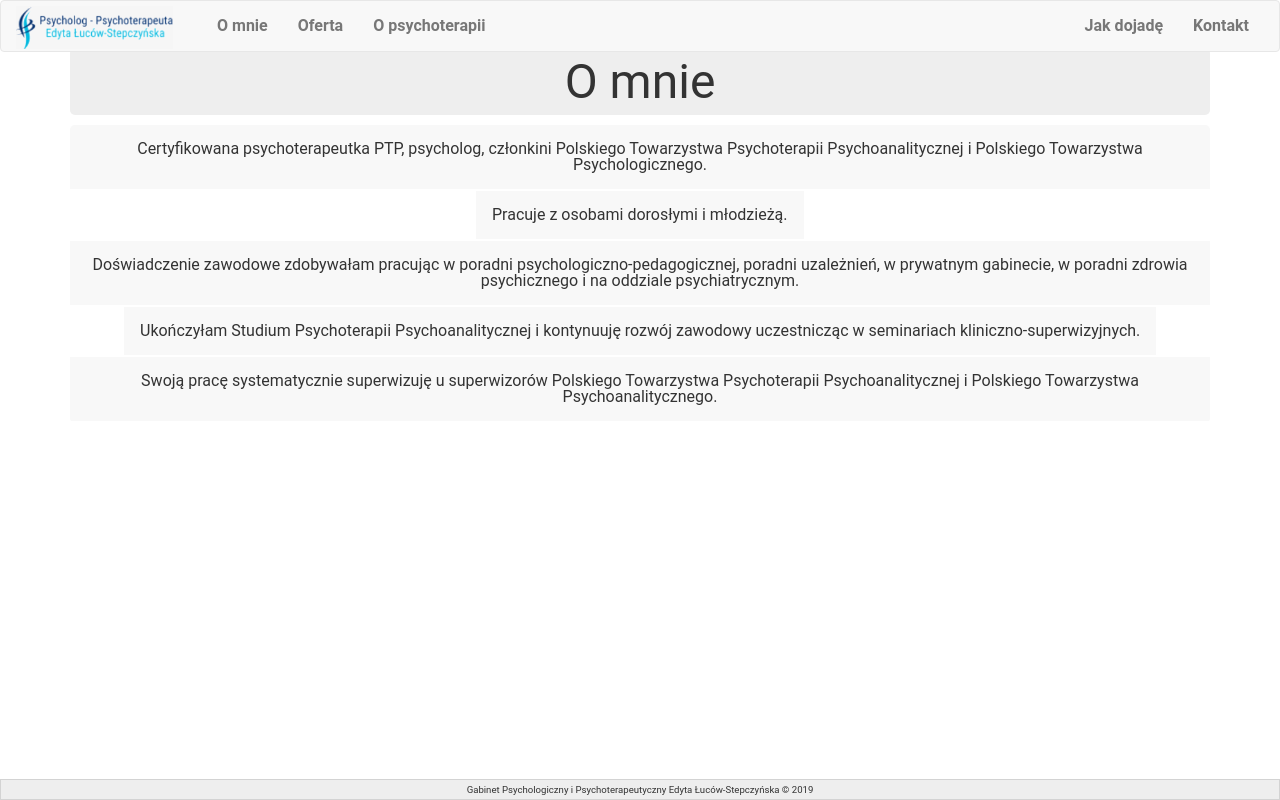
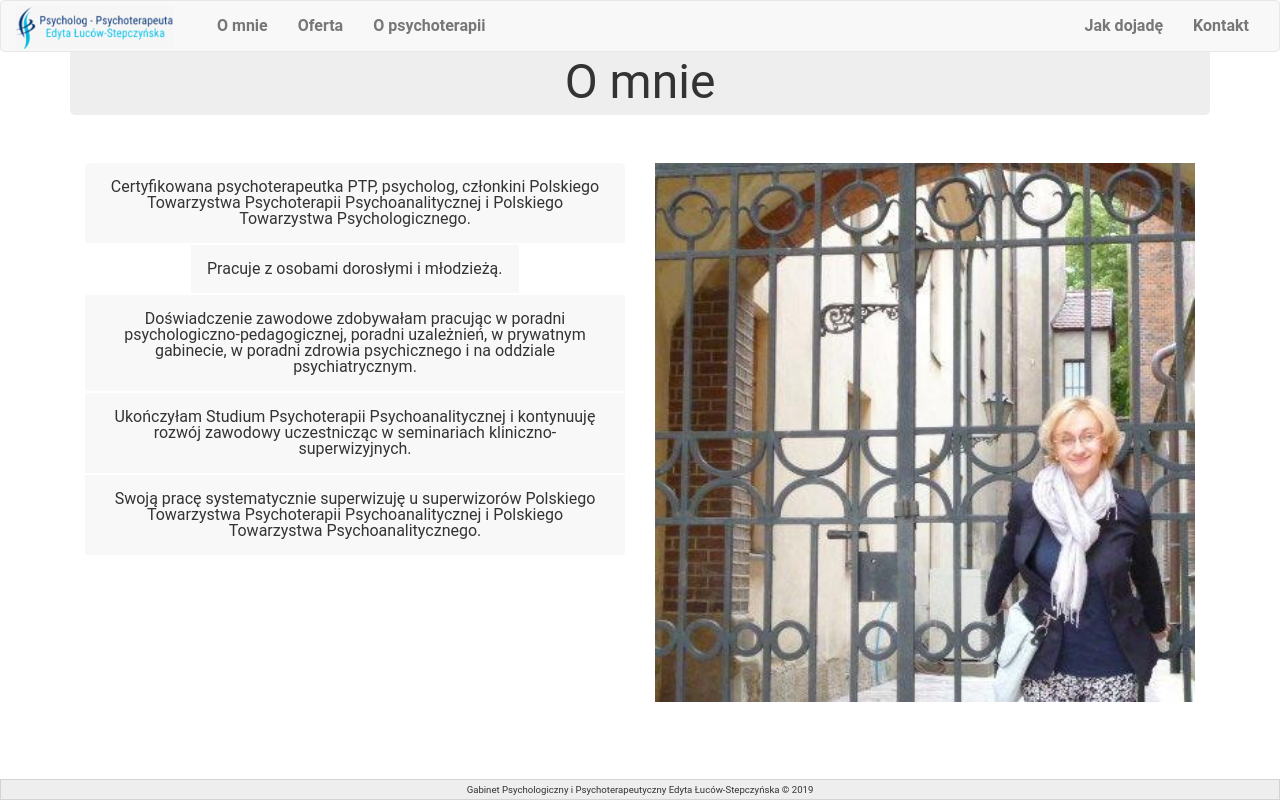
Before and after one commit to Ogar616/psychoterapia-kolobrzeg, a React (Create React App) app: page /about in a window 1280 px wide. Built offline with nearby package versions, Linux system fonts and the light colour scheme.

Commit message:
image added to about section

```diff
--- a/src/components/about.js
+++ b/src/components/about.js
@@ -2,7 +2,9 @@ import React, { Component } from "react";
 
 import ListItem from "./listItem";
 import listItems from "./data/aboutItemsList";
-import runAnimation from "./runAnimation";
+import runAnimation from "./data/runAnimation";
+
+import img from "../assets/picture.jpg";
 
 const list = listItems.map((e, i) => <ListItem text={e.text} key={i} />);
 
@@ -14,7 +16,12 @@ class About extends Component {
     return (
       <>
         <h1>O mnie </h1>
-        <ul className="rolldown-list-small">{list}</ul>
+        <div className="col-md-6">
+          <ul className="rolldown-list-small">{list}</ul>
+        </div>
+        <div className="col-md-6">
+          <img src={img} alt="Moje zdjęcie" />
+        </div>
       </>
     );
   }
--- a/src/components/offer.js
+++ b/src/components/offer.js
@@ -3,7 +3,7 @@ import React, { Component } from "react";
 import listItems from "./data/offerItemsList";
 import diseasesList from "./data/diseasesItemsList";
 import ListItem from "./listItem";
-import runAnimation from "./runAnimation";
+import runAnimation from "./data/runAnimation";
 
 const list = listItems.map((e, i) => <ListItem text={e.text} key={i} />);
 const list2 = diseasesList.map((e, i) => (
--- a/src/styles/nav.scss
+++ b/src/styles/nav.scss
@@ -1,5 +1,5 @@
 nav {
-  position: absolute;
+  position: relative;
   background-color: $primary;
   font-weight: bold;
   overflow: hidden;
--- a/src/styles/typography.scss
+++ b/src/styles/typography.scss
@@ -5,6 +5,7 @@ h1 {
   padding: 0.2em;
   border-radius: 5px;
   margin-top: 1em;
+  margin-bottom: 1em;
 }
 h2 {
   text-align: center;
```
Also changed, not shown: src/assets/picture.jpg (added), src/components/data/runAnimation.js (renamed from src/components/runAnimation.js).
